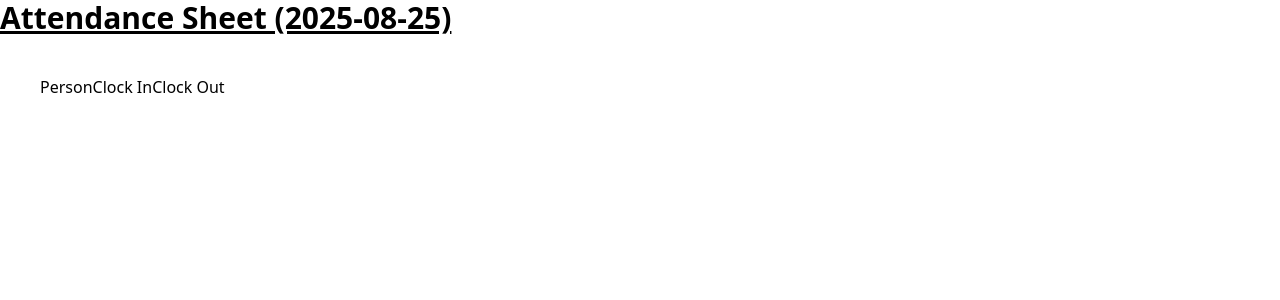
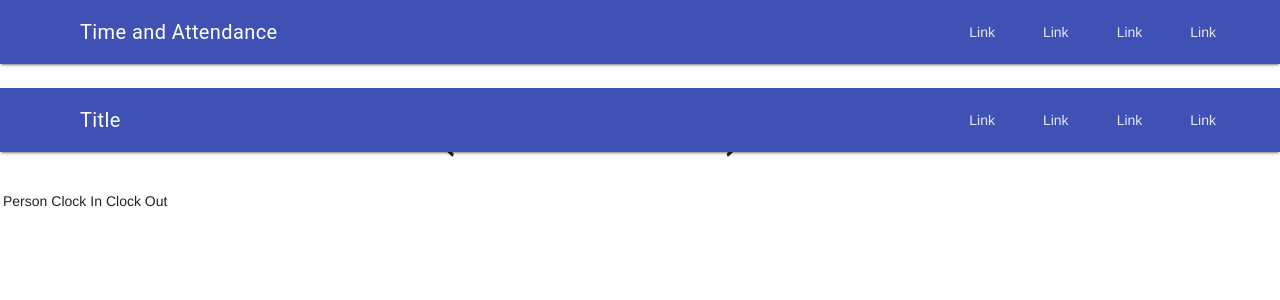
Before and after one commit to gabasjrtrcd/vericlock-main, a Django app: page /bundy/sheet/2025/08/25 in a window 1280 px wide. Shown: the top 300 px of the page. Run offline with Django 5.2, Linux system fonts and the light colour scheme; data that the repository does not hold is empty.

Commit message:
Refactored sheets to use new template files

```diff
--- a/bundy/templates/bundy/sheet.html
+++ b/bundy/templates/bundy/sheet.html
@@ -1,11 +1,36 @@
-<html>
-  <head>
-    <meta charset="UTF-8" />
-    <meta name="viewport" content="width=device-width, initial-scale=1.0" />
-    <script src="https://cdn.jsdelivr.net/npm/@tailwindcss/browser@4"></script>
-    <title>Attendance Sheet ( {{ date }} )</title>
-  </head>
+{% include "../_includes/header.html" %}
+
 <body>
+  <!-- Always shows a header, even in smaller screens. -->
+  <div class="mdl-layout mdl-js-layout mdl-layout--fixed-header">
+    <header class="mdl-layout__header">
+      <div class="mdl-layout__header-row">
+        <!-- Title -->
+        <span class="mdl-layout-title">Title</span>
+        <!-- Add spacer, to align navigation to the right -->
+        <div class="mdl-layout-spacer"></div>
+        <!-- Navigation. We hide it in small screens. -->
+        <nav class="mdl-navigation mdl-layout--large-screen-only">
+          <a class="mdl-navigation__link" href="">Link</a>
+          <a class="mdl-navigation__link" href="">Link</a>
+          <a class="mdl-navigation__link" href="">Link</a>
+          <a class="mdl-navigation__link" href="">Link</a>
+        </nav>
+      </div>
+    </header>
+    <div class="mdl-layout__drawer">
+      <span class="mdl-layout-title">Title</span>
+      <nav class="mdl-navigation">
+        <a class="mdl-navigation__link" href="">Link</a>
+        <a class="mdl-navigation__link" href="">Link</a>
+        <a class="mdl-navigation__link" href="">Link</a>
+        <a class="mdl-navigation__link" href="">Link</a>
+      </nav>
+    </div>
+    <main class="mdl-layout__content">
+      <div class="page-content"><!-- Your content goes here --></div>
+    </main>
+  </div>
   <h1 class="text-3xl font-bold underline">Attendance Sheet ({{ date }})</h1>
 
   <table class="table-auto my-10 mx-10">
@@ -47,4 +72,5 @@
   </table>
 
 </body>
-</html>
+
+{% include "../_includes/footer.html" %}
```
Lines whose indentation alone changed are shown as unchanged.
